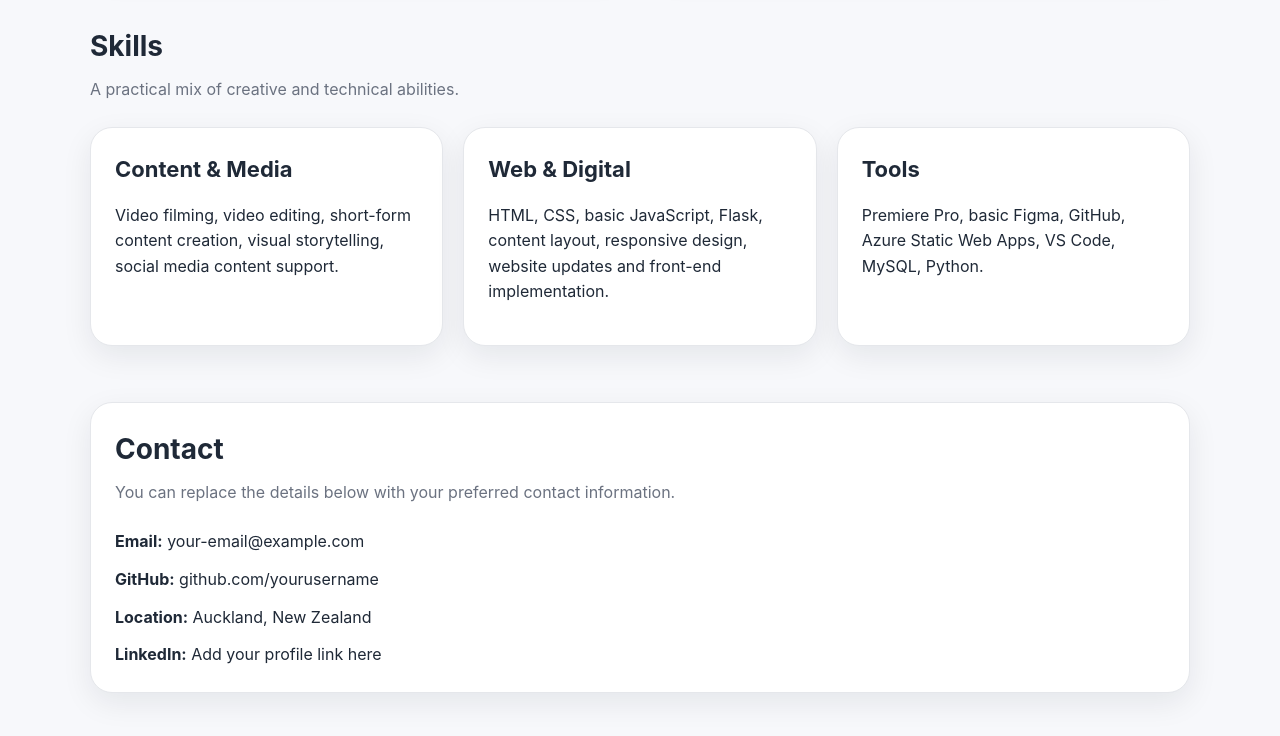
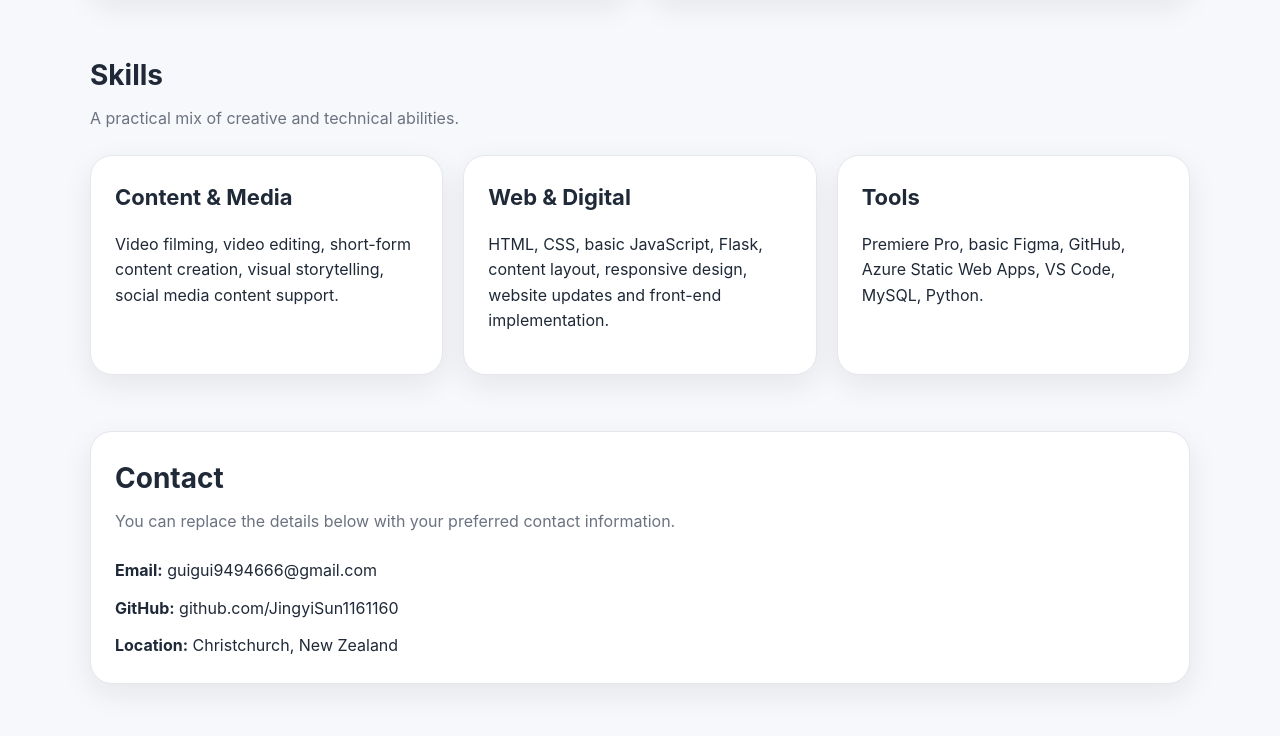
Before and after one commit to JingyiSun1161160/jingyi-portfolio, a plain HTML site: page index.html in a window 1280 px wide. Shown: the part 2056-2792 px from the top of the page. Drawn offline with Linux system fonts and the light colour scheme.

Commit message:
Update personal information in index.html

```diff
--- a/index.html
+++ b/index.html
@@ -270,7 +270,7 @@
           <span class="eyebrow">Portfolio</span>
           <h1>Video Content, Web Projects, and Creative Digital Work</h1>
           <p class="subtitle">
-            Hi, I’m Jingyi Sun. I’m a Master’s student in Applied Computing with experience in video filming, editing, content creation, and web development. I enjoy building clear, engaging digital experiences that combine creativity and practical communication.
+            Hi, I’m Jingyi Sun. I recently graduated with a Master’s degree in Applied Computing from Lincoln University and have experience in video filming, editing, content creation, and web development. I enjoy building clear, engaging digital experiences that combine creativity and practical communication.
           </p>
         </div>
         <div class="hero-actions">
@@ -398,10 +398,9 @@
           <h2 class="section-title">Contact</h2>
           <p class="section-desc">You can replace the details below with your preferred contact information.</p>
           <div class="contact-list">
-            <div><strong>Email:</strong> your-email@example.com</div>
-            <div><strong>GitHub:</strong> github.com/yourusername</div>
-            <div><strong>Location:</strong> Auckland, New Zealand</div>
-            <div><strong>LinkedIn:</strong> Add your profile link here</div>
+            <div><strong>Email:</strong> guigui9494666@gmail.com</div>
+            <div><strong>GitHub:</strong> github.com/JingyiSun1161160</div>
+            <div><strong>Location:</strong> Christchurch, New Zealand</div>
           </div>
         </div>
       </div>
```
